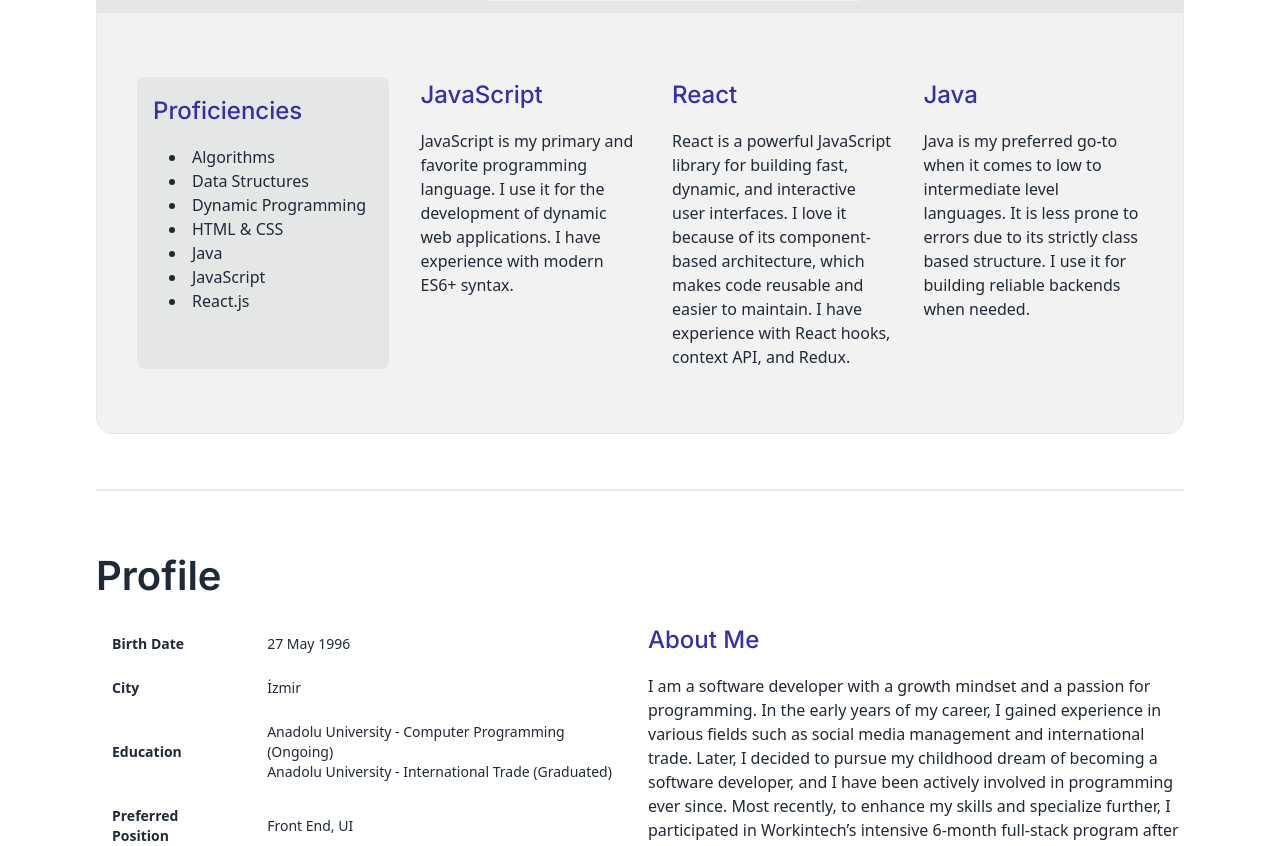
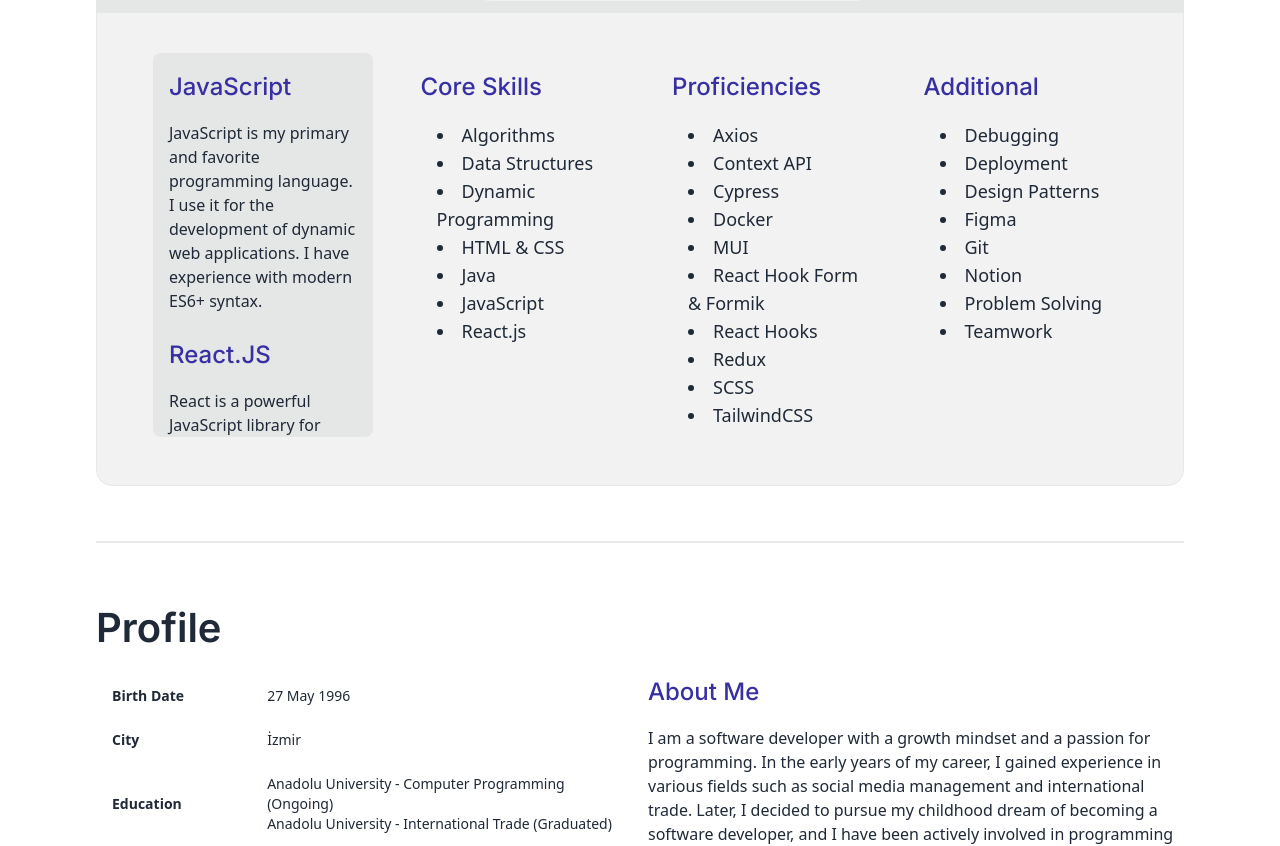
Before and after one commit to RedTide951/s12-Portfolio-Project, a React (Vite) app: page / in a window 1280 px wide. Shown: the part 1040-1886 px from the top of the page. Built offline with nearby package versions, Linux system fonts and the light colour scheme.

Commit message:
improvements

```diff
--- a/src/components/Skills.jsx
+++ b/src/components/Skills.jsx
@@ -13,31 +13,61 @@ export const Skills = () => {
         <div className="mockup-browser-toolbar">
           <div className="input">{text.mockupWebsiteUrl}</div>
         </div>
-        <div className="bg-base-200 flex flex-col justify-center px-10 py-16 gap-8">
+        <div className="bg-base-200 flex flex-col justify-center px-14 py-10 gap-6">
           <div className="skills-row flex-col md:flex-row">
-            <div className="flex-1 bg-base-300 p-4 rounded-lg">
+            <div className="flex-1 bg-base-300 p-4 rounded-lg max-h-96 overflow-y-auto">
+              <p>
+                <h3 className="text-primary subheading">JavaScript</h3>{" "}
+              </p>
+              <p>{text.skillDescriptions.js}</p>
+              <br />
+              <p>
+                <h3 className="text-primary subheading">React.JS</h3>{" "}
+              </p>
+              <p>{text.skillDescriptions.react}</p>
+              <br />
+              <p>
+                <h3 className="text-primary subheading">Java</h3>{" "}
+              </p>
+              <p>{text.skillDescriptions.java}</p>
+            </div>
+            <div className="flex-1 bg-base-200 p-4 rounded-lg">
+              <p>
+                <h3 className="text-primary subheading">{text.coreSkills}</h3>{" "}
+              </p>
+              <ul className="list-disc list-inside ml-4">
+                {text.skillsList.core.map((proficiency, index) => (
+                  <li key={index} className="text-lg">
+                    {proficiency}
+                  </li>
+                ))}
+              </ul>
+            </div>
+            <div className="flex-1 bg-base-200 p-4 rounded-lg">
               <p>
                 <h3 className="text-primary subheading">
                   {text.proficiencies}
                 </h3>{" "}
               </p>
-              <ul className="list-disc list-inside ml-4">
-                {text.skillsList.core.map((proficiency, index) => (
-                  <li key={index}>{proficiency}</li>
+              <ul className="list-disc list-inside ml-4 ">
+                {text.skillsList.proficiencies.map((proficiency, index) => (
+                  <li key={index} className="text-lg">
+                    {proficiency}
+                  </li>
                 ))}
               </ul>
             </div>
-            <div className="flex-1">
-              <h3 className="subheading text-primary">JavaScript</h3>
-              <p>{text.skillDescriptions.js}</p>
-            </div>
-            <div className="flex-1">
-              <h3 className="subheading text-primary">React</h3>
-              <p>{text.skillDescriptions.react}</p>
-            </div>
-            <div className="flex-1">
-              <h3 className="subheading text-primary">Java</h3>
-              <p>{text.skillDescriptions.java}</p>
+            <div className="flex-1 bg-base-200 p-4 rounded-lg">
+              <p>
+                <h3 className="text-primary subheading">{text.additional}</h3>{" "}
+              </p>
+              <ul className="list-disc list-inside ml-4">
+                {text.skillsList.additional.map((proficiency, index) => (
+                  <li key={index} className="text-lg">
+                    {proficiency}
+                  </li>
+                ))}
+              </ul>
             </div>
           </div>
         </div>
--- a/src/data/data_language.json
+++ b/src/data/data_language.json
@@ -4,6 +4,9 @@
     "mainHeaderTwo": "Minimalism lover",
     "home": "Home",
     "skills": "Skills",
+    "coreSkills": "Core Skills",
+    "proficiencies": "Proficiencies",
+    "additional": "Additional",
     "skillsList": {
       "core": [
         "Algorithms",
@@ -37,27 +40,7 @@
         "Teamwork"
       ]
     },
-    "proficiencies": "Proficiencies",
-    "proficienciesArray": [
-      "Algorithms",
-      "Axios",
-      "Context API",
-      "Cypress",
-      "Data Structure",
-      "Docker",
-      "Figma",
-      "Formik",
-      "Git",
-      "HTML & CSS",
-      "Java",
-      "JavaScript",
-      "MUI",
-      "React.js",
-      "React Hooks",
-      "Redux",
-      "TailwindCSS",
-      "Toastify"
-    ],
+
     "skillDescriptions": {
       "js": "JavaScript is my primary and favorite programming language. I use it for the development of dynamic web applications. I have experience with modern ES6+ syntax.",
       "react": "React is a powerful JavaScript library for building fast, dynamic, and interactive user interfaces. I love it because of its component-based architecture, which makes code reusable and easier to maintain. I have experience with React hooks, context API, and Redux.",
@@ -139,7 +122,43 @@
     "mainHeaderOne": "Hayal edin,",
     "mainHeaderTwo": "Gerçekleşsin",
     "home": "Ana Sayfa",
-    "skills": "Yetkinlikler",
+    "skills": "Yetenekler",
+    "coreSkills": "Temel Yetenekler",
+    "proficiencies": "Yetkinlikler",
+    "additional": "Ekstra",
+    "skillsList": {
+      "core": [
+        "Algorithms",
+        "Data Structures",
+        "Dynamic Programming",
+        "HTML & CSS",
+        "Java",
+        "JavaScript",
+        "React.js"
+      ],
+      "proficiencies": [
+        "Axios",
+        "Context API",
+        "Cypress",
+        "Docker",
+        "MUI",
+        "React Hook Form & Formik",
+        "React Hooks",
+        "Redux",
+        "SCSS",
+        "TailwindCSS"
+      ],
+      "additional": [
+        "Debugging",
+        "Deployment",
+        "Design Patterns",
+        "Figma",
+        "Git",
+        "Notion",
+        "Problem Solving",
+        "Teamwork"
+      ]
+    },
     "skillDescriptions": {
       "js": "JavaScript benim birincil programlama dilim. Dinamik web uygulamaları geliştirmek için kullanıyorum. Modern ES6+ sözdizimi konusunda deneyimliyim.",
       "react": "React, hızlı, dinamik ve etkileşimli kullanıcı arayüzleri oluşturmak için tercih ettiğim JavaScript kütüphanesidir. Bileşen tabanlı yapısı sayesinde kodun yeniden kullanılabilir olmasını sağlar.",
```
